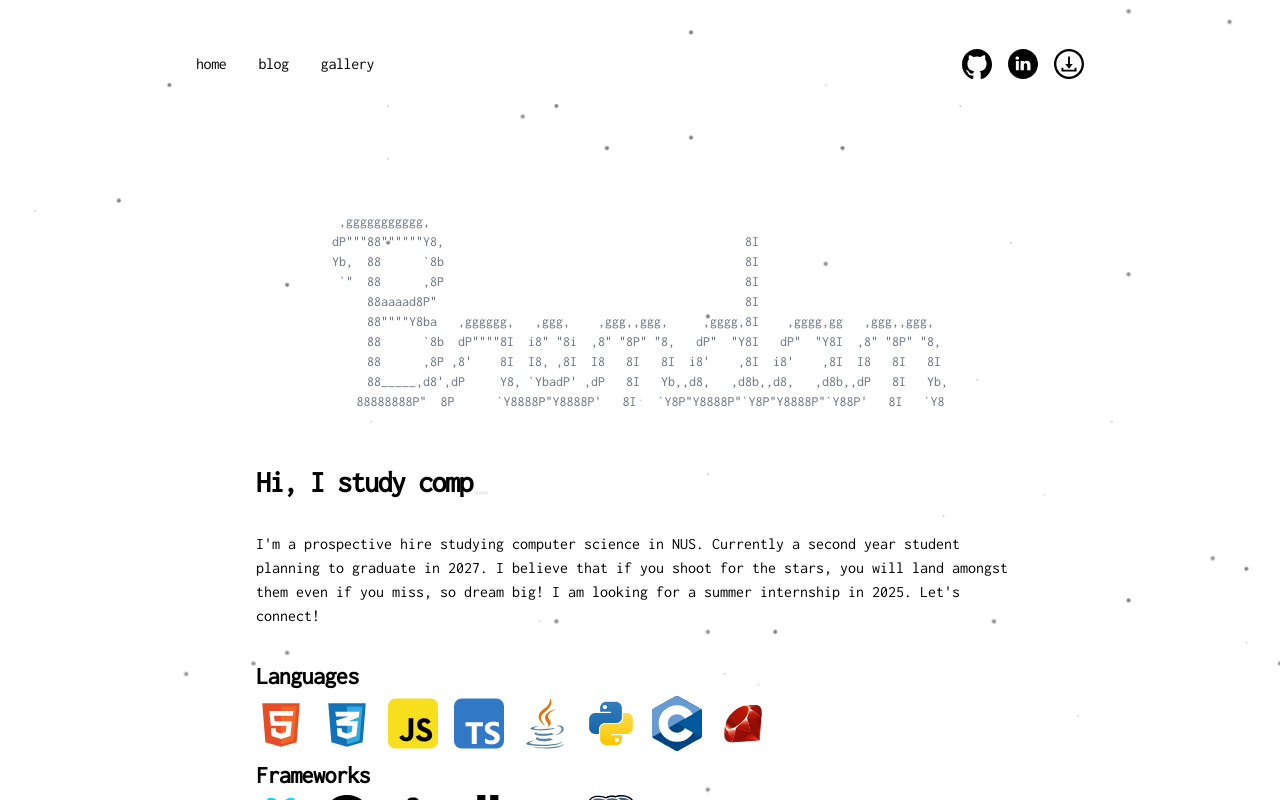
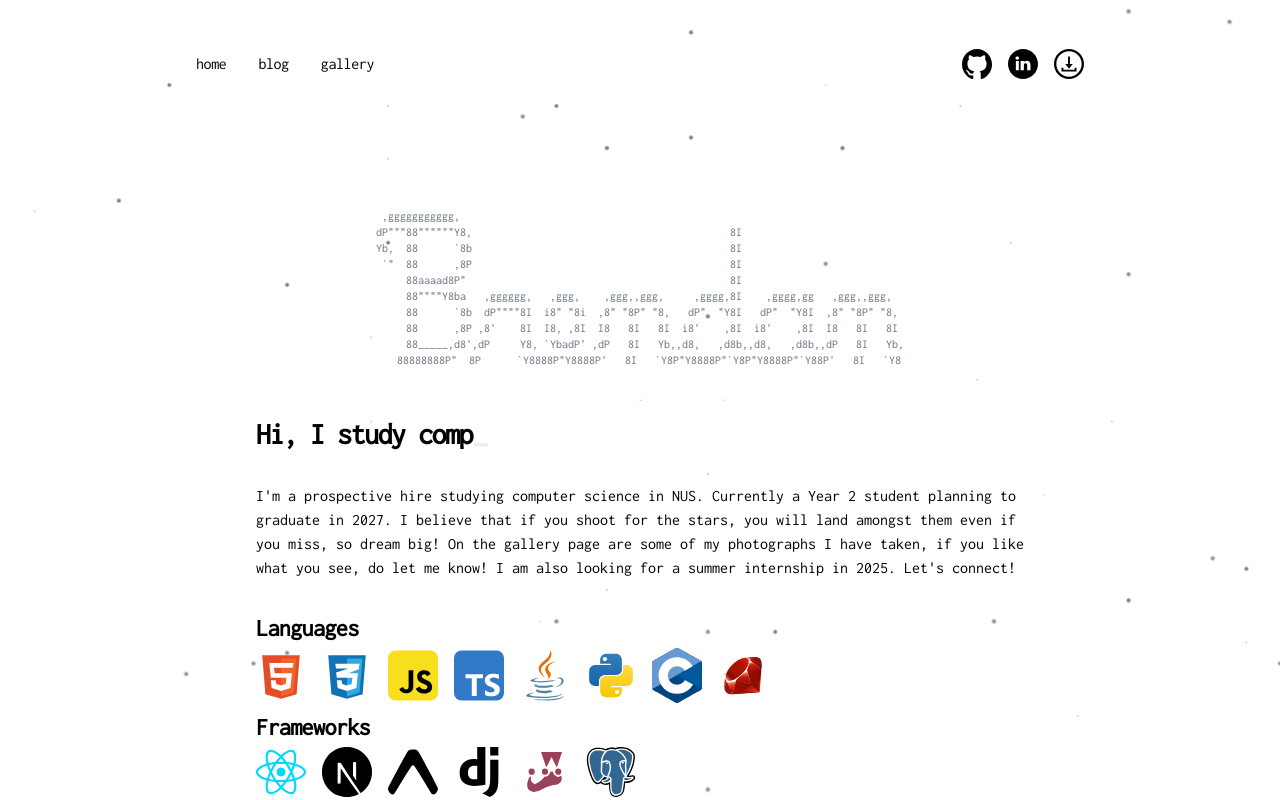
Before and after one commit to brendanng7/portfolio-website, a Next.js app: page /portfolio-website/ in a window 1280 px wide. Shown: the top 800 px of the page. Built offline with nearby package versions, Linux system fonts and the light colour scheme.

Commit message:
Fix mobile issue bugs

```diff
--- a/app/components/about.tsx
+++ b/app/components/about.tsx
@@ -6,7 +6,7 @@ export default function About() {
   const aboutMe = ['am Brendan', 'study computer science', 'take photographs'];
   return (
     <>
-      <h1 className="mb-8 text-3xl font-semibold tracking-tighter inline-flex">
+      <h1 className="mb-8 text-2xl sm:text-3xl font-semibold tracking-tighter inline-flex">
         Hi, I&nbsp;
         <TypewriterComponent
           options={{
@@ -18,9 +18,10 @@ export default function About() {
         />
       </h1>
       <p className="mb-4">
-        {`I'm a prospective hire studying computer science in NUS. Currently a second year student planning to graduate in 2027.
+        {`I'm a prospective hire studying computer science in NUS. Currently a Year 2 student planning to graduate in 2027.
         I believe that if you shoot for the stars, you will land amongst them even if you miss, so dream big!
-        I am looking for a summer internship in 2025. Let's connect!`}
+        On the gallery page are some of my photographs I have taken, if you like what you see, do let me know!
+        I am also looking for a summer internship in 2025. Let's connect!`}
       </p>
     </>
   );
--- /dev/null
+++ b/app/components/ascii.tsx
@@ -0,0 +1,19 @@
+export default function Ascii() {
+  const art = `
+ ,ggggggggggg,
+dP"""88""""""Y8,                                           8I
+Yb,  88      \`8b                                           8I
+ \`"  88      ,8P                                           8I
+     88aaaad8P"                                            8I
+     88""""Y8ba   ,gggggg,   ,ggg,    ,ggg,,ggg,     ,gggg,8I    ,gggg,gg   ,ggg,,ggg,
+     88      \`8b  dP""""8I  i8" "8i  ,8" "8P" "8,   dP"  "Y8I   dP"  "Y8I  ,8" "8P" "8,
+     88      ,8P ,8'    8I  I8, ,8I  I8   8I   8I  i8'    ,8I  i8'    ,8I  I8   8I   8I
+     88_____,d8',dP     Y8, \`YbadP' ,dP   8I   Yb,,d8,   ,d8b,,d8,   ,d8b,,dP   8I   Yb,
+    88888888P"  8P      \`Y8888P"Y8888P'   8I   \`Y8P"Y8888P"\`Y8P"Y8888P"\`Y88P'   8I   \`Y8
+        `;
+  return (
+    <p className="hidden sm:block sm:text-xs text-center whitespace-pre-wrap text-gray-500 dark:text-white mb-8">
+      {art}
+    </p>
+  );
+}
--- a/app/components/nav.tsx
+++ b/app/components/nav.tsx
@@ -24,21 +24,26 @@ const socials = {
 };
 
 export function Navbar() {
-  const [top, setTop] = useState(true);
+  const [scrolled, setScrolled] = useState(false);
 
   useEffect(() => {
-    const scrollHandler = () => {
-      setTop(window.scrollY <= 30);
+    const onScroll = () => {
+      if (window.scrollY > 50) {
+        setScrolled(true);
+      } else {
+        setScrolled(false);
+      }
     };
 
-    window.addEventListener('scroll', scrollHandler);
-    return () => window.removeEventListener('scroll', scrollHandler);
+    window.addEventListener('scroll', onScroll);
+
+    return () => window.removeEventListener('scroll', onScroll);
   }, []);
 
   return (
     <aside
       className={`-ml-[8px] mb-16 tracking-tight z-50 lg:sticky lg:top-0 w-full transition-shadow duration-300 ${
-        !top && 'shadow-lg bg-white dark:bg-black'
+        scrolled && 'sm:shadow-lg bg-white dark:bg-black'
       }`}
     >
       <div className="lg:w-4xl md:w-3xl mx-auto flex justify-between items-center py-4">
--- a/app/page.tsx
+++ b/app/page.tsx
@@ -1,24 +1,12 @@
 import About from 'app/components/about';
+import Ascii from 'app/components/ascii';
 import ExperienceList from 'app/components/experience';
 import TechStack from 'app/components/techstack';
 
 export default function Page() {
   return (
     <section className="lg:max-w-4xl md:max-w-3xl px-4 py-8 md:px-8 lg:px-16">
-      <p className="text-sm text-center whitespace-pre-wrap text-gray-500 dark:text-white mb-8">
-        {`
- ,ggggggggggg,
-dP"""88""""""Y8,                                           8I
-Yb,  88      \`8b                                           8I
- \`"  88      ,8P                                           8I
-     88aaaad8P"                                            8I
-     88""""Y8ba   ,gggggg,   ,ggg,    ,ggg,,ggg,     ,gggg,8I    ,gggg,gg   ,ggg,,ggg,
-     88      \`8b  dP""""8I  i8" "8i  ,8" "8P" "8,   dP"  "Y8I   dP"  "Y8I  ,8" "8P" "8,
-     88      ,8P ,8'    8I  I8, ,8I  I8   8I   8I  i8'    ,8I  i8'    ,8I  I8   8I   8I
-     88_____,d8',dP     Y8, \`YbadP' ,dP   8I   Yb,,d8,   ,d8b,,d8,   ,d8b,,dP   8I   Yb,
-    88888888P"  8P      \`Y8888P"Y8888P'   8I   \`Y8P"Y8888P"\`Y8P"Y8888P"\`Y88P'   8I   \`Y8
-        `}
-      </p>
+      <Ascii />
       <About />
       <div className="my-8">
         <TechStack />
```
